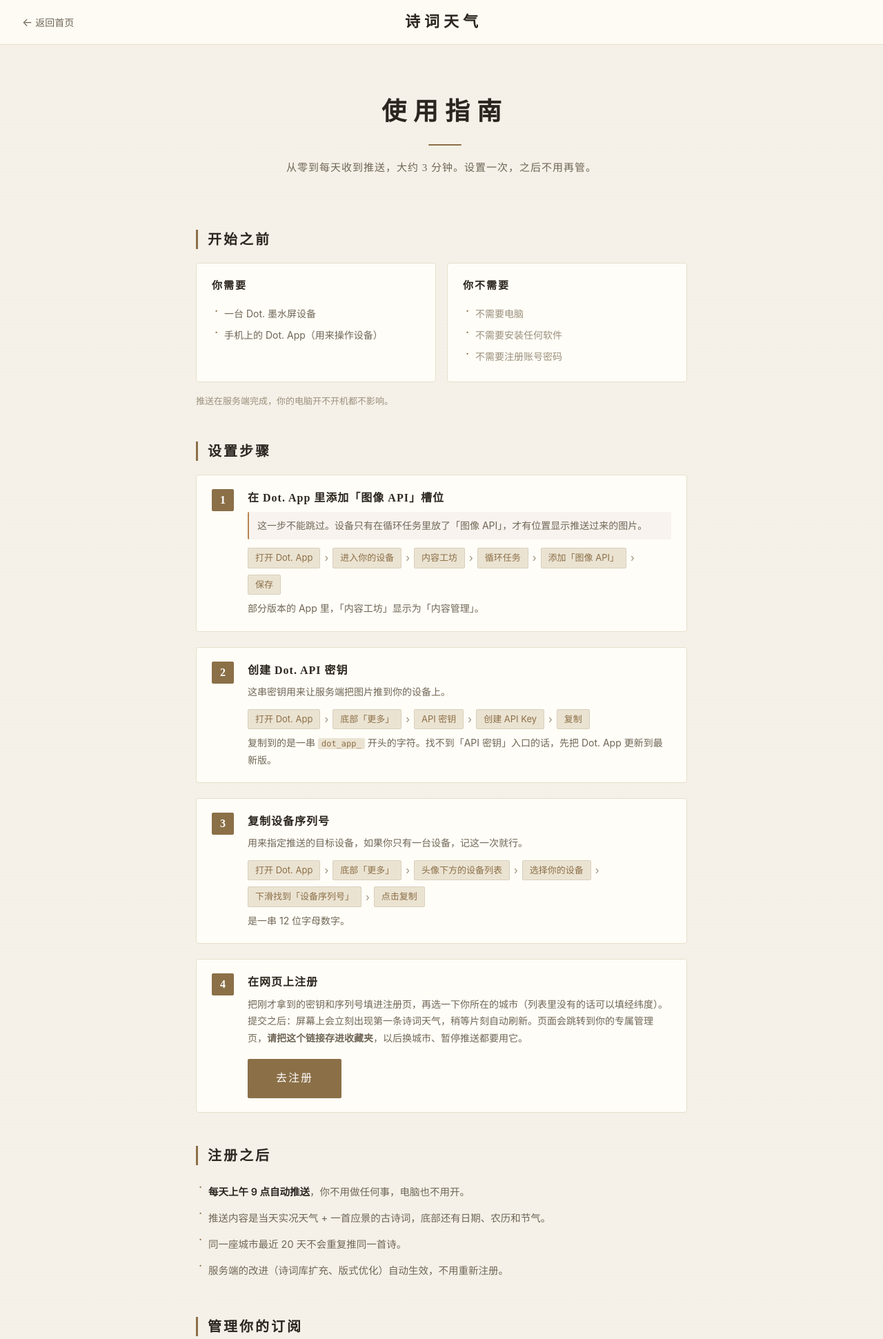
After one commit to bearybearbearygood/poetry-weather, a Flask app: page /guide in a window 1280 px wide. The commit adds this page. Shown: the top 1941 px of the page at 69% size. Run offline with Flask 2, Linux system fonts and the light colour scheme.

Commit message:
feat(frontend): 新增使用指南页 /guide，首页加指南入口（v2.8）
- templates/guide.html: 新增。含「开始之前 / 设置步骤（带 Dot. App 操作路径）/ 注册之后 / 管理订阅 / 常见问题」五部分
- server.py: 新增 /guide 路由
- templates/push_index.html: 「如何使用」下方新增指南入口；注册 CTA 补充「每天上午 9 点推送」「不需要电脑和软件」
- templates/register.html: 修正 API 密钥与设备序列号获取路径（原「我的-开发者」与现有 App 不符）；表单下方新增指南入口
- static/style.css: 新增指南页样式（准备清单两栏 / 操作路径标签 / FAQ 卡片），修复 FAQ 印章与标题文字重叠

```diff
--- a/server.py
+++ b/server.py
@@ -197,6 +197,12 @@ def index():
     """首页：托管推送服务的注册引导"""
     stats = db.get_stats()
     return render_template("push_index.html", stats=stats)
+
+
+@app.route("/guide")
+def guide():
+    """使用指南页：从零开始设置墨水屏的完整步骤 + 常见问题"""
+    return render_template("guide.html")
 
 
 @app.route("/register", methods=["GET", "POST"])
--- a/static/style.css
+++ b/static/style.css
@@ -1072,3 +1112,257 @@ body {
         padding: 24px 16px;
     }
 }
+
+/* ───────── 使用指南页 ───────── */
+.guide-head {
+    text-align: center;
+    padding: 36px 0 28px;
+    position: relative;
+}
+
+.guide-head h1 {
+    font-family: var(--font-serif);
+    font-size: 36px;
+    font-weight: 700;
+    letter-spacing: 10px;
+    margin-left: 10px;
+    color: var(--color-text);
+    display: inline-block;
+}
+
+.guide-head h1::after {
+    content: "";
+    display: block;
+    width: 48px;
+    height: 2px;
+    margin: 16px auto 0;
+    background: var(--color-primary);
+    border-radius: 1px;
+}
+
+.guide-lead {
+    font-family: var(--font-serif);
+    font-size: 15px;
+    color: var(--color-text-light);
+    line-height: 1.9;
+    letter-spacing: 1px;
+    margin-top: 18px;
+}
+
+.guide-block {
+    margin: 48px 0;
+    text-align: left;
+}
+
+.guide-block h2 {
+    font-family: var(--font-serif);
+    font-size: 20px;
+    font-weight: 600;
+    color: var(--color-text);
+    letter-spacing: 3px;
+    margin-bottom: 20px;
+    padding-left: 14px;
+    border-left: 3px solid var(--color-primary);
+    line-height: 1.4;
+}
+
+/* 准备清单两栏 */
+.prep-grid {
+    display: grid;
+    grid-template-columns: 1fr 1fr;
+    gap: 16px;
+}
+
+.prep-card {
+    background: var(--color-surface);
+    border: 1px solid var(--color-border-soft);
+    border-radius: var(--radius);
+    padding: 20px 22px;
+}
+
+.prep-card h3 {
+    font-family: var(--font-serif);
+    font-size: 15px;
+    font-weight: 600;
+    color: var(--color-text);
+    letter-spacing: 2px;
+    margin-bottom: 12px;
+}
+
+/* 通用列表 */
+.guide-list {
+    list-style: none;
+    padding: 0;
+}
+
+.guide-list li {
+    font-size: 14px;
+    color: var(--color-text-light);
+    line-height: 1.8;
+    padding: 3px 0 3px 18px;
+    position: relative;
+}
+
+.guide-list li::before {
+    content: "·";
+    position: absolute;
+    left: 4px;
+    top: 1px;
+    color: var(--color-primary);
+    font-size: 18px;
+    line-height: 22px;
+}
+
+.guide-list li strong {
+    color: var(--color-text);
+    font-weight: 600;
+}
+
+.guide-list-muted li {
+    color: var(--color-text-muted);
+}
+
+.guide-list-roomy li {
+    font-size: 14.5px;
+    padding-top: 6px;
+    padding-bottom: 6px;
+}
+
+.guide-note {
+    font-size: 13px;
+    color: var(--color-text-muted);
+    line-height: 1.75;
+    margin-top: 16px;
+}
+
+/* 步骤内的操作路径 */
+.path {
+    display: flex;
+    flex-wrap: wrap;
+    align-items: center;
+    column-gap: 6px;
+    row-gap: 9px;
+    margin: 12px 0 4px;
+}
+
+.path-step {
+    display: inline-block;
+    padding: 4px 10px;
+    background: var(--color-primary-bg);
+    border: 1px solid var(--color-border);
+    border-radius: 2px;
+    font-size: 13px;
+    color: var(--color-primary);
+    line-height: 1.5;
+    white-space: nowrap;
+}
+
+.path-arrow {
+    color: var(--color-text-muted);
+    font-size: 15px;
+    line-height: 1;
+}
+
+.step-warn {
+    font-size: 13.5px;
+    color: var(--color-warning);
+    background: var(--color-warning-bg);
+    border-left: 2px solid var(--color-warning);
+    border-radius: 2px;
+    padding: 8px 12px;
+    margin-bottom: 4px;
+    line-height: 1.7;
+    text-align: left;
+}
+
+.step-note {
+    font-size: 12.5px;
+    color: var(--color-text-muted);
+    line-height: 1.7;
+    margin-top: 8px;
+    text-align: left;
+}
+
+.step-note code {
+    background: var(--color-primary-bg);
+    color: var(--color-primary);
+    padding: 1px 5px;
+    border-radius: 2px;
+    font-size: 12px;
+    font-family: ui-monospace, SFMono-Regular, Menlo, monospace;
+}
+
+.step-cta {
+    margin-top: 18px;
+}
+
+/* 常见问题 */
+.faq-list {
+    display: flex;
+    flex-direction: column;
+    gap: 14px;
+}
+
+.faq-item {
+    background: var(--color-surface);
+    border: 1px solid var(--color-border-soft);
+    border-radius: var(--radius);
+    padding: 18px 22px 20px;
+    text-align: left;
+}
+
+.faq-q {
+    font-family: var(--font-serif);
+    font-size: 15.5px;
+    font-weight: 600;
+    color: var(--color-text);
+    letter-spacing: 0.5px;
+    margin-bottom: 8px;
+    padding-left: 25px;
+    position: relative;
+    line-height: 1.6;
+}
+
+.faq-q::before {
+    content: "问";
+    position: absolute;
+    left: 0;
+    top: 3px;
+    width: 16px;
+    height: 16px;
+    line-height: 16px;
+    text-align: center;
+    background: var(--color-primary);
+    color: #fff;
+    border-radius: 1px;
+    font-size: 10px;
+    letter-spacing: 0;
+}
+
+.faq-a {
+    font-size: 14px;
+    color: var(--color-text-light);
+    line-height: 1.85;
+    padding-left: 25px;
+    text-align: left;
+}
+
+@media (max-width: 640px) {
+    .guide-head h1 {
+        font-size: 28px;
+        letter-spacing: 6px;
+    }
+
+    .prep-grid {
+        grid-template-columns: 1fr;
+    }
+
+    .path-step {
+        font-size: 12px;
+        padding: 3px 8px;
+    }
+
+    .faq-item {
+        padding: 16px 16px 18px;
+    }
+}
--- /dev/null
+++ b/templates/guide.html
@@ -0,0 +1,186 @@
+{% extends "base.html" %}
+{% block title %}使用指南 - 诗词天气{% endblock %}
+
+{% block content %}
+<section class="guide">
+    <header class="guide-head">
+        <h1>使用指南</h1>
+        <p class="guide-lead">从零到每天收到推送，大约 3 分钟。设置一次，之后不用再管。</p>
+    </header>
+
+    <!-- 开始之前 -->
+    <div class="guide-block">
+        <h2>开始之前</h2>
+        <div class="prep-grid">
+            <div class="prep-card">
+                <h3>你需要</h3>
+                <ul class="guide-list">
+                    <li>一台 Dot. 墨水屏设备</li>
+                    <li>手机上的 Dot. App（用来操作设备）</li>
+                </ul>
+            </div>
+            <div class="prep-card">
+                <h3>你不需要</h3>
+                <ul class="guide-list guide-list-muted">
+                    <li>不需要电脑</li>
+                    <li>不需要安装任何软件</li>
+                    <li>不需要注册账号密码</li>
+                </ul>
+            </div>
+        </div>
+        <p class="guide-note">推送在服务端完成，你的电脑开不开机都不影响。</p>
+    </div>
+
+    <!-- 设置步骤 -->
+    <div class="guide-block">
+        <h2>设置步骤</h2>
+        <div class="step-list">
+
+            <div class="step">
+                <div class="step-num">1</div>
+                <div class="step-content">
+                    <h3>在 Dot. App 里添加「图像 API」槽位</h3>
+                    <p class="step-warn">这一步不能跳过。设备只有在循环任务里放了「图像 API」，才有位置显示推送过来的图片。</p>
+                    <div class="path">
+                        <span class="path-step">打开 Dot. App</span>
+                        <span class="path-arrow">›</span>
+                        <span class="path-step">进入你的设备</span>
+                        <span class="path-arrow">›</span>
+                        <span class="path-step">内容工坊</span>
+                        <span class="path-arrow">›</span>
+                        <span class="path-step">循环任务</span>
+                        <span class="path-arrow">›</span>
+                        <span class="path-step">添加「图像 API」</span>
+                        <span class="path-arrow">›</span>
+                        <span class="path-step">保存</span>
+                    </div>
+                    <p class="step-note">部分版本的 App 里，「内容工坊」显示为「内容管理」。</p>
+                </div>
+            </div>
+
+            <div class="step">
+                <div class="step-num">2</div>
+                <div class="step-content">
+                    <h3>创建 Dot. API 密钥</h3>
+                    <p>这串密钥用来让服务端把图片推到你的设备上。</p>
+                    <div class="path">
+                        <span class="path-step">打开 Dot. App</span>
+                        <span class="path-arrow">›</span>
+                        <span class="path-step">底部「更多」</span>
+                        <span class="path-arrow">›</span>
+                        <span class="path-step">API 密钥</span>
+                        <span class="path-arrow">›</span>
+                        <span class="path-step">创建 API Key</span>
+                        <span class="path-arrow">›</span>
+                        <span class="path-step">复制</span>
+                    </div>
+                    <p class="step-note">复制到的是一串 <code>dot_app_</code> 开头的字符。找不到「API 密钥」入口的话，先把 Dot. App 更新到最新版。</p>
+                </div>
+            </div>
+
+            <div class="step">
+                <div class="step-num">3</div>
+                <div class="step-content">
+                    <h3>复制设备序列号</h3>
+                    <p>用来指定推送的目标设备，如果你只有一台设备，记这一次就行。</p>
+                    <div class="path">
+                        <span class="path-step">打开 Dot. App</span>
+                        <span class="path-arrow">›</span>
+                        <span class="path-step">底部「更多」</span>
+                        <span class="path-arrow">›</span>
+                        <span class="path-step">头像下方的设备列表</span>
+                        <span class="path-arrow">›</span>
+                        <span class="path-step">选择你的设备</span>
+                        <span class="path-arrow">›</span>
+                        <span class="path-step">下滑找到「设备序列号」</span>
+                        <span class="path-arrow">›</span>
+                        <span class="path-step">点击复制</span>
+                    </div>
+                    <p class="step-note">是一串 12 位字母数字。</p>
+                </div>
+            </div>
+
+            <div class="step">
+                <div class="step-num">4</div>
+                <div class="step-content">
+                    <h3>在网页上注册</h3>
+                    <p>把刚才拿到的密钥和序列号填进注册页，再选一下你所在的城市（列表里没有的话可以填经纬度）。</p>
+                    <p>提交之后：屏幕上会立刻出现第一条诗词天气，稍等片刻自动刷新。页面会跳转到你的专属管理页，<strong>请把这个链接存进收藏夹</strong>，以后换城市、暂停推送都要用它。</p>
+                    <div class="step-cta">
+                        <a href="{{ url_for('register') }}" class="btn btn-primary btn-large">去注册</a>
+                    </div>
+                </div>
+            </div>
+
+        </div>
+    </div>
+
+    <!-- 注册之后 -->
+    <div class="guide-block">
+        <h2>注册之后</h2>
+        <ul class="guide-list guide-list-roomy">
+            <li><strong>每天上午 9 点自动推送</strong>，你不用做任何事，电脑也不用开。</li>
+            <li>推送内容是当天实况天气 + 一首应景的古诗词，底部还有日期、农历和节气。</li>
+            <li>同一座城市最近 20 天不会重复推同一首诗。</li>
+            <li>服务端的改进（诗词库扩充、版式优化）自动生效，不用重新注册。</li>
+        </ul>
+    </div>
+
+    <!-- 管理订阅 -->
+    <div class="guide-block">
+        <h2>管理你的订阅</h2>
+        <p>用注册后生成的管理链接，你可以：</p>
+        <ul class="guide-list guide-list-roomy">
+            <li><strong>立即推送一次</strong> —— 想马上看看效果</li>
+            <li><strong>更换城市</strong> —— 出差、搬家之后改一下</li>
+            <li><strong>注销订阅</strong> —— 停止推送并删除你的订阅记录</li>
+        </ul>
+        <p class="guide-note">管理链接丢失了？出于安全考虑本服务无法找回，需要重新注册一次。</p>
+    </div>
+
+    <!-- 常见问题 -->
+    <div class="guide-block">
+        <h2>常见问题</h2>
+        <div class="faq-list">
+
+            <div class="faq-item">
+                <h3 class="faq-q">推送成功，但屏幕没变化？</h3>
+                <p class="faq-a">设备每个循环周期只显示一个内容。如果你的循环任务里还放了别的内容，诗词要轮到它才显示。另外检查一下有没有设置「固定内容」——固定内容的优先级比循环任务高，会一直占着屏幕，循环内容轮不上。</p>
+            </div>
+
+            <div class="faq-item">
+                <h3 class="faq-q">提示推送失败怎么办？</h3>
+                <p class="faq-a">最常见的原因是第一步没做——循环任务里没有「图像 API」槽位。其次是 API 密钥或设备序列号抄错了，可以对照指南重新核对一遍，再注册一次。</p>
+            </div>
+
+            <div class="faq-item">
+                <h3 class="faq-q">天气数据是哪来的？准不准？</h3>
+                <p class="faq-a">用的是彩云天气，按你注册时选的城市坐标获取，每天推送时实时拉取。温度、湿度、空气质量和当天天气状况都会影响选诗。</p>
+            </div>
+
+            <div class="faq-item">
+                <h3 class="faq-q">我的 API 密钥安全吗？</h3>
+                <p class="faq-a">密钥和设备序列号只用于向你的设备推送内容，不会用作其他用途，也不会展示给其他人。建议不要把密钥发到群里或公开的地方。</p>
+            </div>
+
+            <div class="faq-item">
+                <h3 class="faq-q">能给多台设备订阅吗？</h3>
+                <p class="faq-a">可以。每台设备用各自的设备序列号注册一次就行，城市可以分别设置。</p>
+            </div>
+
+            <div class="faq-item">
+                <h3 class="faq-q">不想用了怎么取消？</h3>
+                <p class="faq-a">打开你的管理链接，点「注销订阅」，推送立即停止，订阅记录也会删除。之后想再用随时重新注册。</p>
+            </div>
+
+        </div>
+    </div>
+
+    <!-- 底部 CTA -->
+    <section class="cta">
+        <h2>准备好了吗</h2>
+        <p>拿到 API 密钥和设备序列号，就可以开始了。</p>
+        <a href="{{ url_for('register') }}" class="btn btn-primary btn-large">立即注册</a>
+    </section>
+</section>
+{% endblock %}
--- a/templates/push_index.html
+++ b/templates/push_index.html
@@ -17,7 +17,7 @@
 <!-- 注册入口 -->
 <section class="cta">
     <h2>开始订阅诗词天气</h2>
-    <p>填写你的 Dot. API 密钥和设备序列号，注册后每天自动收到一首与天气相配的古诗词图片，无需任何操作。</p>
+    <p>填写你的 Dot. API 密钥和设备序列号，注册后每天上午 9 点自动收到一首与天气相配的古诗词图片。<br>不需要电脑，也不需要安装任何软件。</p>
     <a href="{{ url_for('register') }}" class="btn btn-primary btn-large">立即注册</a>
 </section>
 
@@ -54,6 +54,9 @@
             </div>
         </div>
     </div>
+    <p class="steps-more">
+        <a href="{{ url_for('guide') }}">查看完整设置指南（含操作路径与常见问题）→</a>
+    </p>
 </section>
 
 <!-- 功能特点 -->
--- a/templates/register.html
+++ b/templates/register.html
@@ -16,7 +16,7 @@
             <input type="text" id="dot_api_key" name="dot_api_key"
                    placeholder="dot_app_xxxxxxxxxxxx" required
                    autocomplete="off">
-            <small>在 Dot. App「我的」-「开发者」中创建</small>
+            <small>Dot. App → 底部「更多」→「API 密钥」→ 创建 API Key，复制 <code>dot_app_</code> 开头的密钥</small>
         </div>
 
         <div class="form-group">
@@ -24,7 +24,7 @@
             <input type="text" id="device_id" name="device_id"
                    placeholder="ABCD1234ABCD" required
                    autocomplete="off">
-            <small>在 Dot. App「我的设备」中查看，12 位字母数字</small>
+            <small>Dot. App → 底部「更多」→ 头像下方的设备列表 → 选择设备 → 下滑「设备序列号」，12 位字母数字</small>
         </div>
 
         <div class="form-group">
@@ -67,7 +67,7 @@
             <li>设备已接通电源并连接网络</li>
             <li>API 密钥和设备序列号填写正确</li>
         </ul>
-        <p>遇到问题？请检查设备循环任务中是否已添加「图像 API」内容。</p>
+        <p>不清楚怎么操作？<a href="{{ url_for('guide') }}">查看完整使用指南 →</a></p>
     </div>
 </section>
 {% endblock %}
```
Also changed, not shown: other parts of static/style.css (+40 -0 lines).
